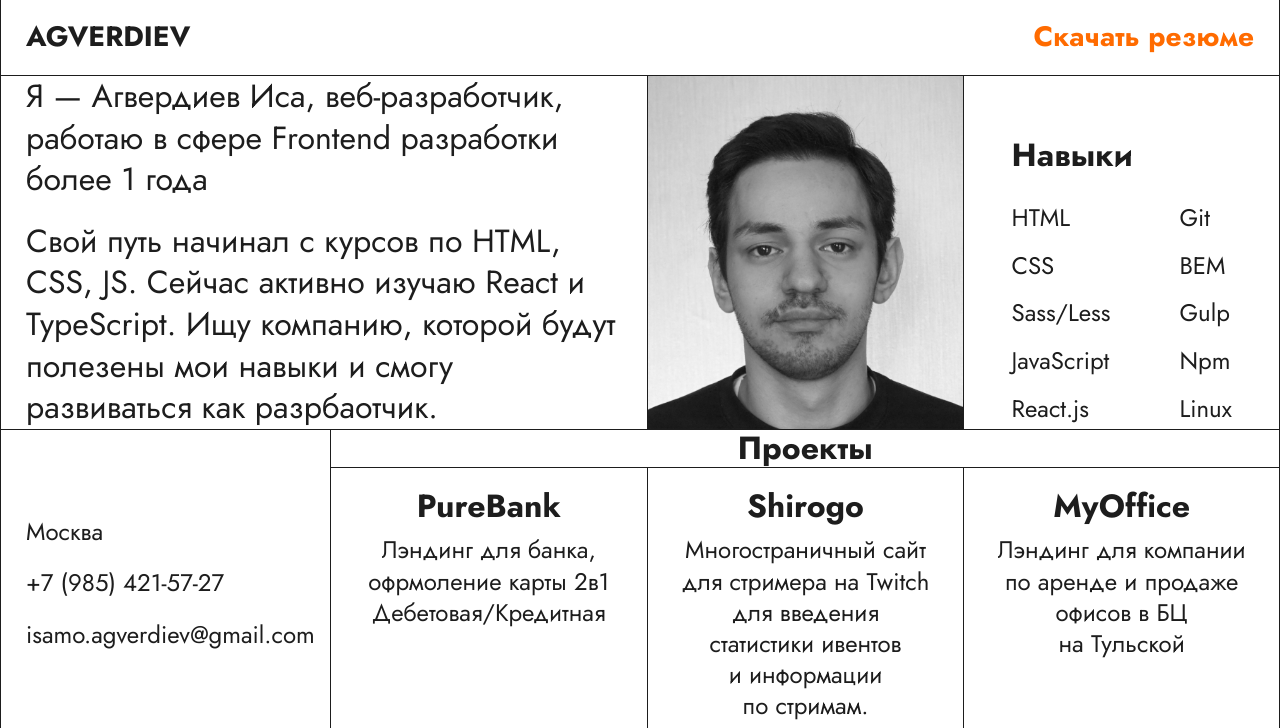
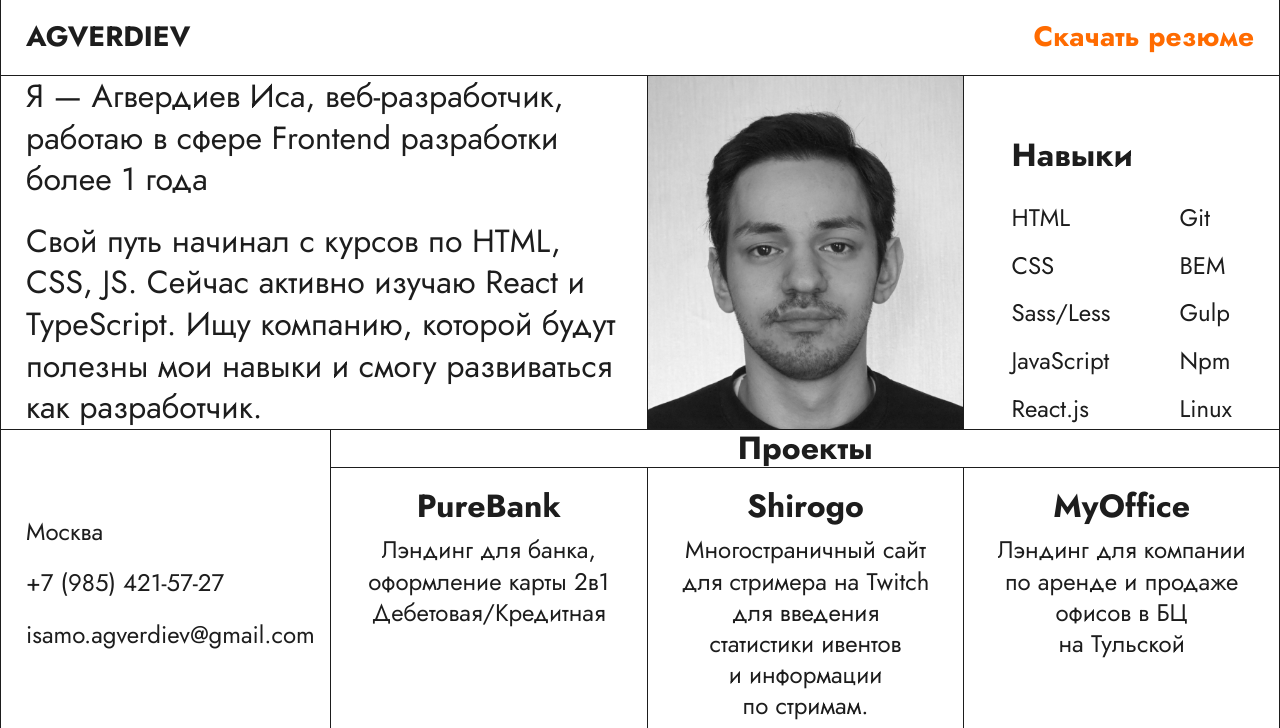
Before and after one commit to IsaAgverdiev/ResumeWebsite, a website: page app/index.html in a window 1280 px wide. Shown: the top 728 px of the page. Drawn offline with Linux system fonts and the light colour scheme.

Commit message:
refactoring discr

```diff
--- a/app/index.html
+++ b/app/index.html
@@ -21,7 +21,7 @@
       <div class="discr grid-item">
         <div class="discr__inner">
           <p class="discr__text">Я&nbsp;&mdash; Агвердиев Иса, веб-разработчик, работаю в сфере Frontend разработки более 1 года</p>
-          <p class="discr__text">Свой путь начинал с курсов по HTML, CSS, JS. Сейчас активно изучаю React и TypeScript. Ищу компанию, которой будут полезены мои навыки и смогу развиваться как разрбаотчик.</p>
+          <p class="discr__text">Свой путь начинал с курсов по HTML, CSS, JS. Сейчас активно изучаю React и TypeScript. Ищу компанию, которой будут полезны мои навыки и смогу развиваться как разработчик.</p>
         </div>
       </div>
       <div class="img grid-item">
@@ -71,7 +71,7 @@
       <div class="project project-1 grid-item">
         <div class="project__inner">
           <h1 class="project__title title">PureBank</h1>
-          <p class="project__text">Лэндинг для банка, офрмоление карты 2в1 Дебетовая/Кредитная</p>
+          <p class="project__text">Лэндинг для банка, оформление карты 2в1 Дебетовая/Кредитная</p>
           <div class="project__changeView project__changeView1">
             <button class="project__changeView-website" id="btn-project-1">Сайт</button>
             <a href="https://github.com/IsaAgverdiev/PureBank" class="project__changeView-code" target="_blank">Код</a>
```
